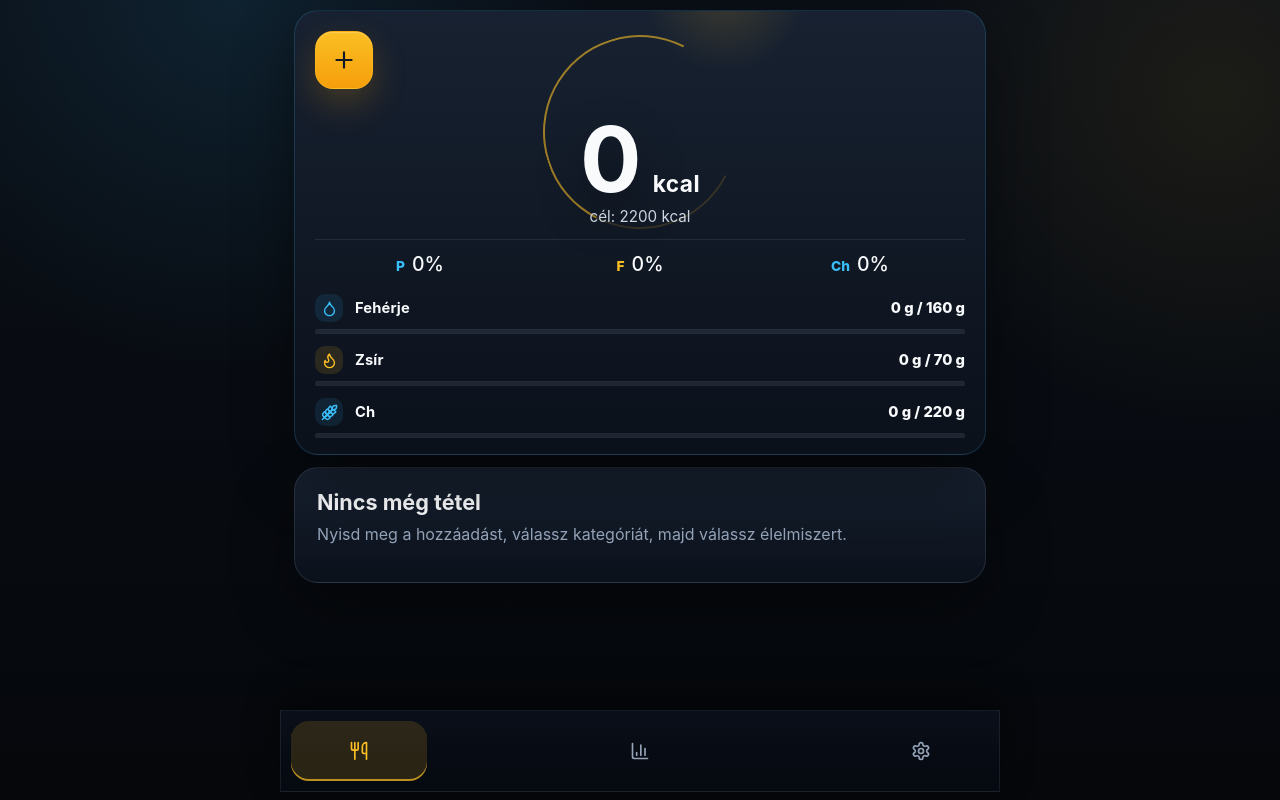
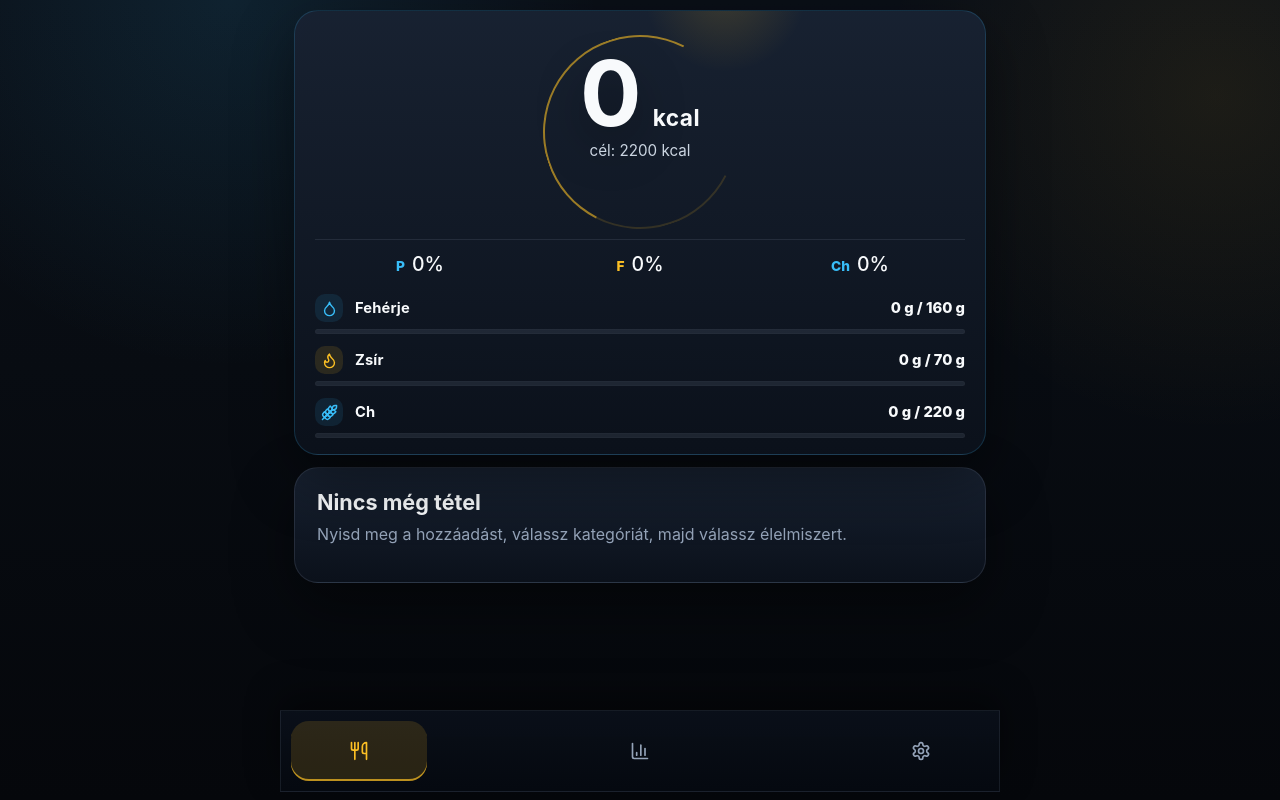
Before and after one commit to tonetttoman/makro-app, a React (Vite) app: page / in a window 1280 px wide. Built offline with nearby package versions, Linux system fonts and the light colour scheme.

Commit message:
Remove add button from summary card

```diff
--- a/src/components/MacroSummary.jsx
+++ b/src/components/MacroSummary.jsx
@@ -1,4 +1,4 @@
-import { Droplet, Flame, Plus, Wheat } from "lucide-react";
+import { Droplet, Flame, Wheat } from "lucide-react";
 import { calculateMacroRatio } from "../lib/calculations";
 import { ProgressBar } from "./ProgressBar";
 
@@ -12,25 +12,13 @@ function formatGram(value) {
   return `${Math.round(Number(value) || 0)} g`;
 }
 
-export function MacroSummary({ totals, targets, isQuickAddOpen, onToggleQuickAdd }) {
+export function MacroSummary({ totals, targets }) {
   const ratio = calculateMacroRatio(totals);
   const kcal = Math.round(totals.kcal);
 
   return (
     <section className="summary" aria-label="Napi összesítő">
       <div className="summary-hero">
-        <div className="summary-hero__top">
-          <button
-            className="summary-quick-add-button"
-            type="button"
-            onClick={onToggleQuickAdd}
-            aria-expanded={isQuickAddOpen}
-            aria-label="Gyors hozzáadás megnyitása"
-          >
-            <Plus size={26} aria-hidden="true" />
-          </button>
-        </div>
-
         <div className="summary-kcal" aria-label={`${kcal} kilokalória`}>
           <strong>{kcal.toLocaleString("hu-HU").replace(/\s/g, " ")}</strong>
           <span>kcal</span>
```
